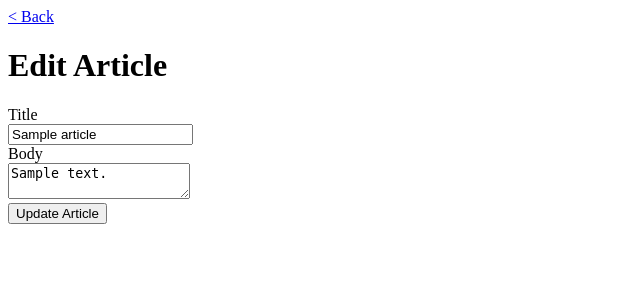
After one commit to umarfarooq6519/rails-blog-app, a Rails app: page /articles/1/edit in a window 1280 px wide. The commit adds this page. Shown: the top 300 px of the page, without its empty margins (0-640 px from the left). Run offline with Rails 7, Linux system fonts and the light colour scheme; tables that the repository leaves empty hold one stand-in row (values such as "Sample post"); some libraries are stand-ins or nearby versions.

Commit message:
article CRUD operations complete

```diff
--- a/app/controllers/articles_controller.rb
+++ b/app/controllers/articles_controller.rb
@@ -1,4 +1,53 @@
 class ArticlesController < ApplicationController
   def index
+    # Get all articles
+    @articles= Article.all
   end
+
+  def show
+    # Get a single article
+    @article = Article.find(params[:id])
+  end
+
+  def new
+    # Initiates an article only, doesn't save
+    @article = Article.new
+  end
+
+  def create
+    # Initiates and saves an article
+    @article = Article.new(article_params)
+
+    if @article.save
+      redirect_to @article
+    else
+      render :new, status: :unprocessable_entity
+    end
+  end
+
+  def edit
+    @article = Article.find(params[:id])
+  end
+
+  def update
+    @article = Article.find(params[:id])
+
+    if @article.update(article_params)
+      redirect_to @article
+    else
+      render :edit, status: :unprocessable_entity
+    end
+  end
+
+  def destroy
+    @article = Article.find(params[:id])
+    @article.destroy
+
+    redirect_to root_path, status: :see_other
+  end
+
+  private
+    def article_params
+      params.require(:article).permit(:title, :body)
+    end
 end
--- a/app/models/article.rb
+++ b/app/models/article.rb
@@ -1,2 +1,6 @@
 class Article < ApplicationRecord
+  has_many :comments
+
+  validates :title, presence: true
+  validates :body, presence: true, length: { minimum: 10 }
 end
--- /dev/null
+++ b/app/models/comment.rb
@@ -0,0 +1,3 @@
+class Comment < ApplicationRecord
+  belongs_to :article
+end
--- /dev/null
+++ b/app/views/articles/_form.html.erb
@@ -0,0 +1,23 @@
+<%= form_with model: article do |form| %>
+    <div>
+        <%= form.label :title %>
+        <br>
+        <%= form.text_field :title %>
+        <% article.errors.full_messages_for(:title).each do |msg| %>
+            <div> <%= msg %> </div>
+        <% end %>
+    </div>
+
+    <div>
+        <%= form.label :body %>
+        <br>
+        <%= form.text_area :body %>
+        <% article.errors.full_messages_for(:body).each do |msg| %>
+            <div> <%= msg %> </div>
+        <% end %>
+    </div>
+
+    <div>
+        <%= form.submit %>
+    </div>
+<% end %>
--- /dev/null
+++ b/app/views/articles/edit.html.erb
@@ -0,0 +1,5 @@
+<%= link_to "< Back", "." %>
+
+<h1>Edit Article</h1>
+
+<%= render "form", article: @article %>
--- /dev/null
+++ b/app/views/articles/new.html.erb
@@ -0,0 +1,5 @@
+<a href="/">< Back</a>
+
+<h1>New Article</h1>
+
+<%= render "form", article: @article %>
--- a/config/routes.rb
+++ b/config/routes.rb
@@ -1,10 +1,10 @@
 Rails.application.routes.draw do
   # Define your application routes per the DSL in https://guides.rubyonrails.org/routing.html
   root "articles#index"
-  get "/articles", to: "articles#index"
+
+  resources :articles
 
   # Reveal health status on /up that returns 200 if the app boots with no exceptions, otherwise 500.
-  # Can be used by load balancers and uptime monitors to verify that the app is live.
   get "up" => "rails/health#show", as: :rails_health_check
 
   # Render dynamic PWA files from app/views/pwa/* (remember to link manifest in application.html.erb)
```
Also changed, not shown: app/views/articles/index.html.erb (+11 -1 lines), app/views/articles/show.html.erb (added, +14 -0 lines), db/migrate/20250930104353_create_comments.rb (added, +11 -0 lines), test/fixtures/comments.yml (added, +11 -0 lines), test/models/comment_test.rb (added, +7 -0 lines), Gemfile, Gemfile.lock, db/schema.rb.
